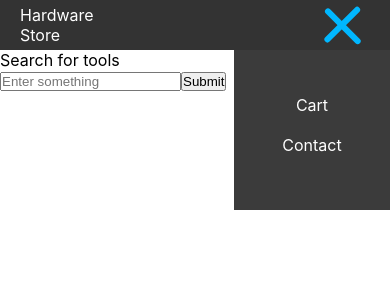
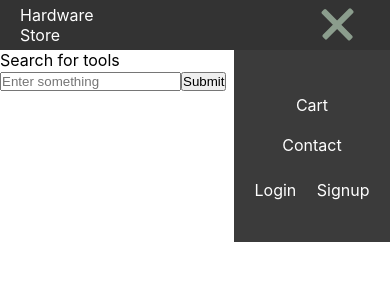
Before and after one commit to Developer994/hardwareStore, a React (Create React App) app in the folder client/: page / in a window 390 px wide. Both pictures are taken after a click on the element 345 px from the left and 25 px from the top of the page. Shown: the top 300 px of the page. Built offline with nearby package versions, Linux system fonts and the light colour scheme.

Commit message:
Added Login and Signup to the hamburger menu.

```diff
--- a/client/src/components/Navbar/Navbar.css
+++ b/client/src/components/Navbar/Navbar.css
@@ -73,10 +73,10 @@ body {
     cursor: pointer;
   }
   .burger-bar {
-    width: 3rem;
-    height: 0.4rem;
-    background-color: rgb(0, 183, 255);
-    border-radius: 0.5rem;
+    width: 2.5rem;
+    height: 0.35rem;
+    background-color: rgb(139, 157, 141);
+    border-radius: 0.1rem;
   }
 
   /* ----- sliding menu ----- */
@@ -84,7 +84,7 @@ body {
   .menu {
     float: right;
     width: 40%;
-    height: 10rem;
+    height: 12rem;
     background-color: #3b3b3b;
     z-index: -1;
   }
@@ -97,6 +97,16 @@ body {
     justify-content: center;
     color: white;
   }
+  .credentials {
+    position: relative;
+    top: 50px;
+    display: flex;
+    justify-content: space-evenly;
+  }
+  .credentialItem {
+    text-decoration: none;
+    color: white;
+  }
   .hidden {
     display: none;
   }
@@ -104,7 +114,7 @@ body {
     display: inherit;
   }
   .burger-bar.clicked:nth-child(1) {
-    transform: rotate(45deg) translate(0.75rem, 0.6rem);
+    transform: rotate(45deg) translate(0.62rem, 0.6rem);
   }
   .burger-bar.clicked:nth-child(2) {
     visibility: hidden;
--- a/client/src/components/Navbar/Navbar.js
+++ b/client/src/components/Navbar/Navbar.js
@@ -51,6 +51,14 @@ export default function Navbar() {
         <Link to='/Contact' className='menuItem' onClick={burger_class}>
           Contact
         </Link>
+        <div className='credentials'>
+          <Link to='/Login' className='credentialItem' onClick={burger_class}>
+            Login
+          </Link>
+          <Link to='/Signup' className='credentialItem' onClick={burger_class}>
+            Signup
+          </Link>
+        </div>
       </div>
     </>
   );
```
